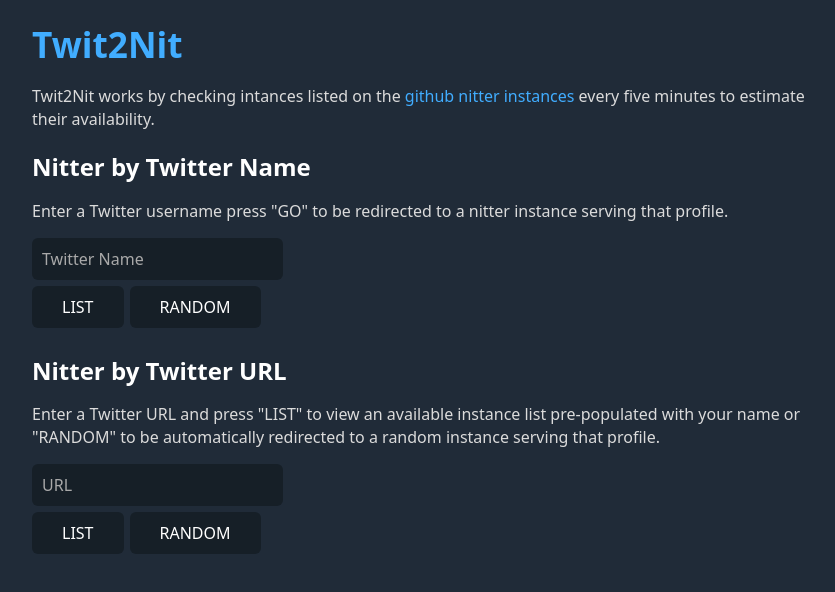
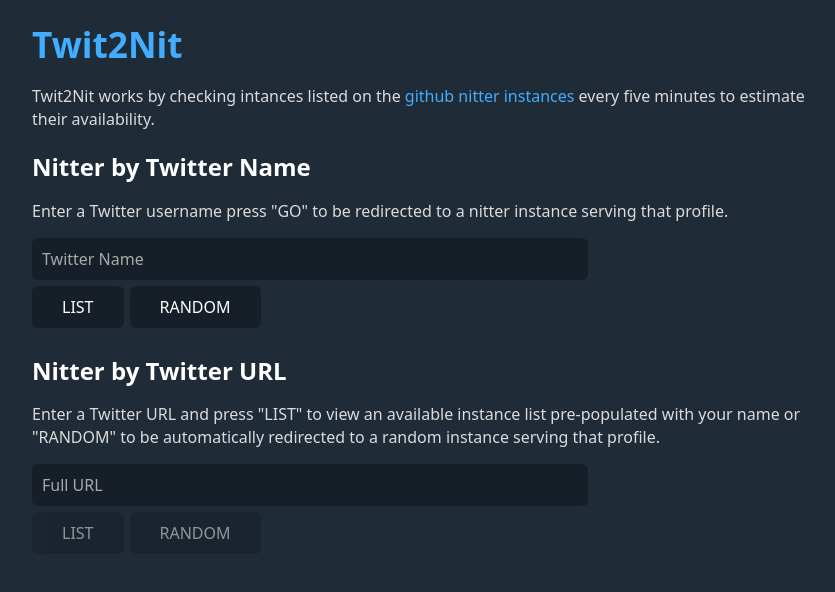
Before and after one commit to ktleary/twit2nit.xyz, a React (Create React App) app: page / in a window 1280 px wide. Shown: the top 592 px of the page, without its empty margins (208-1043 px from the left). Built offline with nearby package versions, Linux system fonts and the light colour scheme.

Commit message:
add message panel, useEffect for instance retrieval

```diff
--- a/public/index.html
+++ b/public/index.html
@@ -7,7 +7,6 @@
     <meta name="theme-color" content="#202b38" />
     <meta name="description" content="Redirect Twitter to Nitter" />
     <link rel="apple-touch-icon" href="%PUBLIC_URL%/logo192.png" />
-    <link rel="manifest" href="%PUBLIC_URL%/manifest.json" />
 
     <title>twit2nit</title>
   </head>
--- a/src/App.js
+++ b/src/App.js
@@ -1,21 +1,57 @@
-import React, { useState } from "react";
+import React, { useEffect, useState } from "react";
 import Header from "./components/header";
 import Description from "./components/description";
+import Message from "./components/message";
 import Name from "./components/name";
 import Url from "./components/url";
+import List from "./components/list";
+import { isValidUrl } from "./util";
+import { MESSAGES } from "./constants";
+import { getInstanceData } from "./services/data.service";
 
 const App = () => {
   const [twitterName, setTwitterName] = useState("");
   const [twitterUrl, setTwitterUrl] = useState("");
+  const [handle, setHandle] = useState("");
+  const [showList, setShowList] = useState(false);
+  const [links, setLinks] = useState([]);
+  const validUrl = isValidUrl(twitterUrl);
+  const [message, setMessage] = useState("");
+  const [instances, setInstances] = useState([]);
+
+  useEffect(() => {
+    async function retrieveInstances() {
+      setMessage(MESSAGES.FETCHINGDATA);
+      const instances = await getInstanceData();
+      setInstances(instances);
+      setMessage("");
+    }
+    retrieveInstances();
+  }, []);
+
+  useEffect(() => {}, [instances]);
 
   return (
     <div>
       <Header />
       <Description />
+      <Message message={message} />
       <div>{twitterName}</div>
       <div>{twitterUrl}</div>
-      <Name setTwitterName={(twitterName, setTwitterName)} handleChange />
-      <Url setTwitterUrl={(twitterUrl, setTwitterUrl)} />
+      <Name
+        setTwitterName={setTwitterName}
+        twitterName={twitterName}
+        setShowList={setShowList}
+        showList={showList}
+      />
+      <Url
+        setTwitterUrl={setTwitterUrl}
+        twitterUrl={twitterUrl}
+        setShowList={setShowList}
+        showList={showList}
+        validUrl={validUrl}
+      />
+      {showList && <List />}
     </div>
   );
 };
--- a/src/components/list.js
+++ b/src/components/list.js
@@ -1,8 +1,6 @@
-import React from 'react';
+import React from "react";
 
-
-const List = () => {
-
-}
+const List = ({ instanceLinks }) =>
+  instanceLinks.map(link => <div>{link}</div>);
 
 export default List;
--- /dev/null
+++ b/src/components/message.js
@@ -0,0 +1,11 @@
+import React from "react";
+
+const messageStyle = {
+  color: "#fff59d",
+  fontSize: 20,
+  fontWeight: "bold",
+};
+
+const Message = ({ message }) => <div style={messageStyle}>{message}</div>;
+
+export default Message;
--- a/src/components/name.js
+++ b/src/components/name.js
@@ -1,4 +1,8 @@
 import React from "react";
+
+const inputStyle = {
+  width: "67%",
+};
 
 const Name = ({ setTwitterName }) => (
   <section>
@@ -12,6 +16,7 @@
         type="text"
         name="name"
         id="name"
+        style={inputStyle}
         placeholder="Twitter Name"
         onChange={e => setTwitterName(e.target.value)}
       />
--- a/src/components/url.js
+++ b/src/components/url.js
@@ -1,6 +1,10 @@
 import React from "react";
 
-const Url = ({ twitterUrl, setTwitterUrl }) => (
+const inputStyle = {
+  width: "67%",
+};
+
+const Url = ({ twitterUrl, setTwitterUrl, validUrl }) => (
   <section>
     <h2>Nitter by Twitter URL</h2>
     <p>
@@ -11,14 +15,19 @@
     <p>
       <input
         type="text"
-        name="name"
-        id="name"
-        placeholder="URL"
+        name="urlName"
+        id="urlName"
+        style={inputStyle}
+        placeholder="Full URL"
         value={twitterUrl}
         onChange={e => setTwitterUrl(e.target.value)}
       />
-      <button id="urlShowList">LIST</button>
-      <button id="urlGoRandom">RANDOM</button>
+      <button id="urlShowList" disabled={!validUrl}>
+        LIST
+      </button>
+      <button id="urlGoRandom" disabled={!validUrl}>
+        RANDOM
+      </button>
     </p>
   </section>
 );
--- /dev/null
+++ b/src/constants.js
@@ -0,0 +1,8 @@
+const { freeze } = Object;
+
+const MESSAGES = freeze({
+  FETCHINGDATA: "Fetching instance data ...",
+  NOINSTANCESFOUND: "No instances were found, please try again later.",
+});
+
+export { MESSAGES };
--- a/src/services/data.service.js
+++ b/src/services/data.service.js
@@ -1,7 +1,13 @@
 import { testing, testInstances } from "../config";
 
-const getInstanceData = async () => {
-  const instanceData = testing ? testInstances : [];
+const getInstanceData = () => {
+  if (testing) {
+    return new Promise((resolve, reject) => {
+      resolve(testInstances);
+    });
+  } else {
+    return ["nitter.net"];
+  }
 };
 
 export { getInstanceData };
--- /dev/null
+++ b/src/util.js
@@ -0,0 +1,10 @@
+const isValidUrl = url => {
+  try {
+    new URL(url);
+    return true;
+  } catch {
+    return false;
+  }
+};
+
+export { isValidUrl };
```
Also changed, not shown: 1 other file (tests, documents, lock files or other folders).
